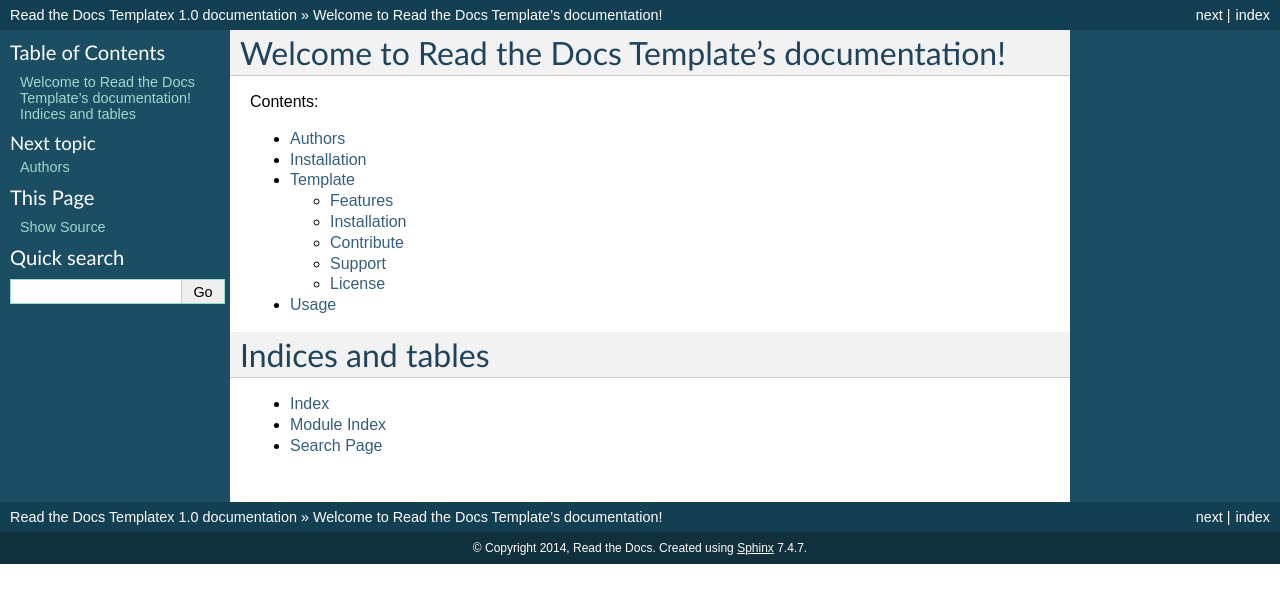
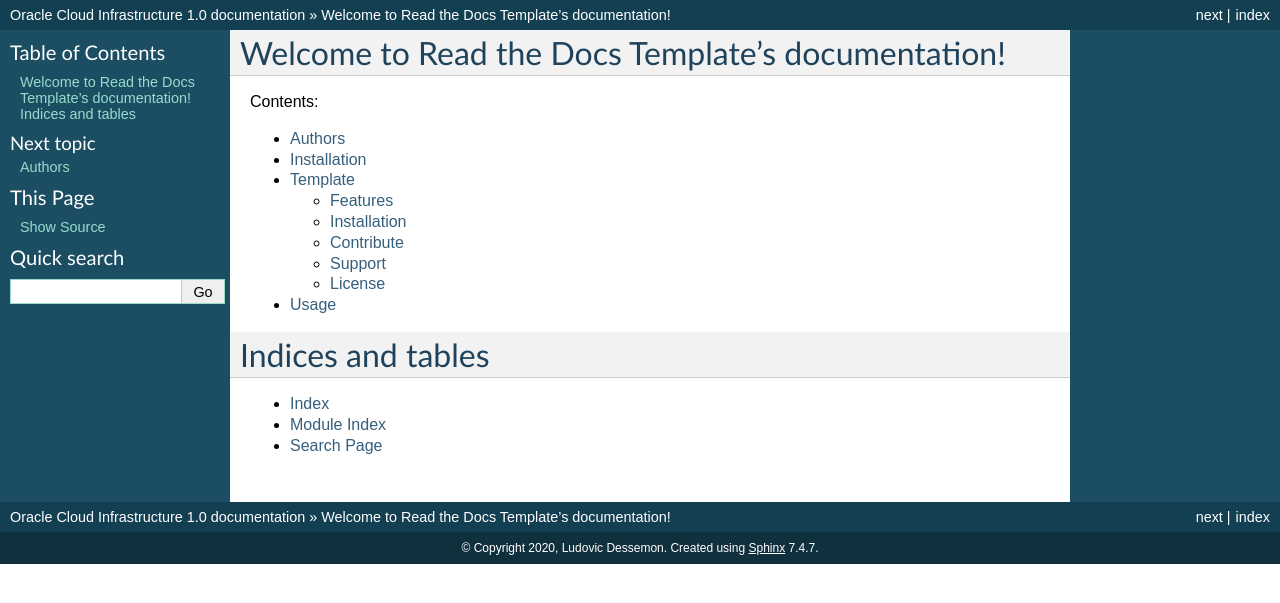
Before and after one commit to ldessemon2/ldessemon-oci, a Sphinx documentation site: the page built from docs/index.rst, in a window 1280 px wide. Shown: the top 603 px of the page. Built offline with Sphinx 7.4.7, drawn with Linux system fonts in a browser that asks for light colours.

Commit message:
Update conf.py

```diff
--- a/docs/conf.py
+++ b/docs/conf.py
@@ -43,8 +43,8 @@
 master_doc = 'index'
 
 # General information about the project.
-project = u'Read the Docs Templatex'
-copyright = u'2014, Read the Docs'
+project = u'Oracle Cloud Infrastructure'
+copyright = u'2020, Ludovic Dessemon'
 
 # The version info for the project you're documenting, acts as replacement for
 # |version| and |release|, also used in various other places throughout the
```
